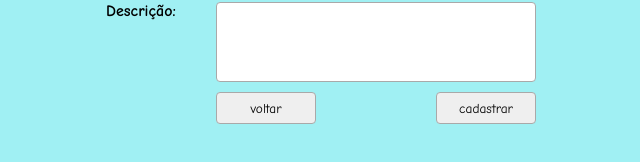
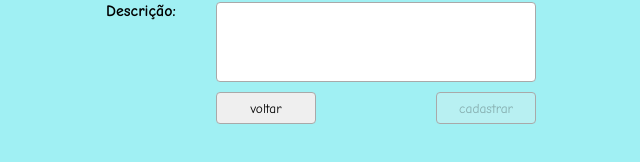
Before and after one commit to callmegiorgio/pontos-turisticos, a React (Vite) app in the folder client/: page /pontos/novo in a window 1280 px wide. Shown: the part 248-410 px from the top of the page, without its empty margins (319-959 px from the left). Built offline with nearby package versions, Linux system fonts and the light colour scheme; no server answers.

Commit message:
No componente Detalhe, apenas ative o botão cadastrar se todos os campos forem preenchidos

```diff
--- a/client/src/components/Detalhe.jsx
+++ b/client/src/components/Detalhe.jsx
@@ -58,6 +58,10 @@ export default function Detalhe(props) {
     });
   }
 
+  // O botão cadastrar só está ativado se para cada campo do ponto turístico
+  // (nome, descrição, etc.), o campo não for uma string vazia.
+  const cadastrarAtivado = Object.keys(state).every(key => state[key].length !== 0);
+
   return (
     <div className='detalhe'>
       <img src={travelLogo} className='detalhe-logo' />
@@ -99,6 +103,7 @@ export default function Detalhe(props) {
         <button
           className='detalhe-cadastrar'
           onClick={cadastrar}
+          disabled={!cadastrarAtivado}
         >
           cadastrar
         </button>
```
